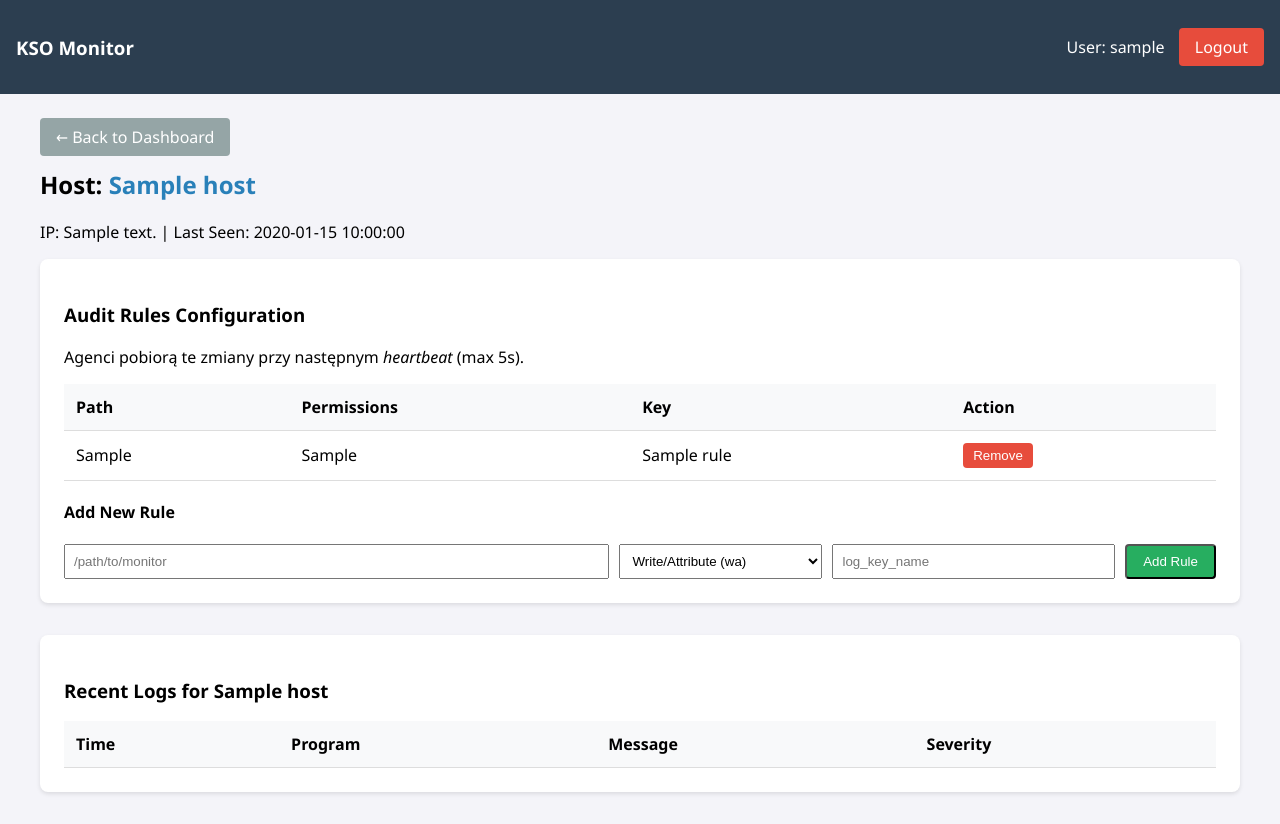
After one commit to arturght06/kso-proj, a Flask app: page /host/1 in a window 1280 px wide. The commit adds this page. Run offline with Flask 3, Linux system fonts and the light colour scheme; a user stored in the database is signed in; tables that the repository leaves empty hold one stand-in row (values such as "Sample post"); lists and menus that the app fills with data are empty.

Commit message:
changing page

```diff
--- a/server/app.py
+++ b/server/app.py
@@ -1,7 +1,7 @@
 from flask import Flask, request, jsonify, render_template, redirect, url_for, flash
 from flask_login import LoginManager, login_user, login_required, logout_user, current_user
 from werkzeug.security import generate_password_hash, check_password_hash
-from models import db, Host, LogEntry, MonitoringRule, User, Severity
+from models import db, Host, LogEntry, MonitoringRule, User, Severity, MonitoringRule
 import datetime
 import os
 from dotenv import load_dotenv
@@ -61,6 +61,55 @@ def logout():
 
 
 
+@app.route('/host/<int:host_id>')
+@login_required
+def host_details(host_id):
+    host = Host.query.get_or_404(host_id)
+    # last 50 logs for this host
+    logs = LogEntry.query.filter_by(host_id=host.id).order_by(LogEntry.timestamp.desc()).limit(50).all()
+    return render_template('host_details.html', host=host, logs=logs)
+
+@app.route('/host/<int:host_id>/add_rule', methods=['POST'])
+@login_required
+def add_rule_to_host(host_id):
+    host = Host.query.get_or_404(host_id)
+
+    path = request.form.get('path')
+    permissions = request.form.get('permissions')
+    key = request.form.get('key_label')
+
+    # check if rule already exists
+    rule = MonitoringRule.query.filter_by(path=path, permissions=permissions, key_label=key).first()
+
+    if not rule:
+        rule = MonitoringRule(path=path, permissions=permissions, key_label=key)
+        db.session.add(rule)
+
+    # associate rule with host
+    if rule not in host.rules:
+        host.rules.append(rule)
+        db.session.commit()
+        flash('Rule added successfully. Agent will sync shortly.', 'success')
+    else:
+        flash('Rule already active on this host.', 'info')
+
+    return redirect(url_for('host_details', host_id=host_id))
+
+@app.route('/host/<int:host_id>/delete_rule/<int:rule_id>', methods=['POST'])
+@login_required
+def delete_rule_from_host(host_id, rule_id):
+    host = Host.query.get_or_404(host_id)
+    rule = MonitoringRule.query.get_or_404(rule_id)
+
+    if rule in host.rules:
+        host.rules.remove(rule)
+        db.session.commit()
+        flash('Rule removed. Agent will stop tracking this path.', 'warning')
+
+    return redirect(url_for('host_details', host_id=host_id))
+
+
+
 if __name__ == '__main__':
     print("Starting Web Interface on port 5000...")
     app.run(host='0.0.0.0', port=5002, debug=True)
--- a/server/templates/dashboard.html
+++ b/server/templates/dashboard.html
@@ -18,7 +18,11 @@
             <tbody>
                 {% for host in hosts %}
                 <tr>
-                    <td>{{ host.hostname }}</td>
+                    <td>
+                        <a href="{{ url_for('host_details', host_id=host.id) }}" style="font-weight: bold; color: #2980b9; text-decoration: none;">
+                            {{ host.hostname }}
+                        </a>
+                    </td>
                     <td>{{ host.ip_address }}</td>
                     <td>{{ host.last_heartbeat.strftime('%Y-%m-%d %H:%M:%S') }}</td>
                     <td>
--- /dev/null
+++ b/server/templates/host_details.html
@@ -0,0 +1,76 @@
+{% extends "base.html" %}
+
+{% block content %}
+<div style="margin-bottom: 20px;">
+    <a href="{{ url_for('dashboard') }}" class="btn" style="background: #95a5a6;">&larr; Back to Dashboard</a>
+</div>
+
+<h2>Host: <span style="color: #2980b9;">{{ host.hostname }}</span></h2>
+<p>IP: {{ host.ip_address }} | Last Seen: {{ host.last_heartbeat.strftime('%Y-%m-%d %H:%M:%S') }}</p>
+
+<div class="card">
+    <h3>Audit Rules Configuration</h3>
+    <p>Agenci pobiorą te zmiany przy następnym <i>heartbeat</i> (max 5s).</p>
+
+    <table>
+        <thead>
+            <tr>
+                <th>Path</th>
+                <th>Permissions</th>
+                <th>Key</th>
+                <th>Action</th>
+            </tr>
+        </thead>
+        <tbody>
+            {% for rule in host.rules %}
+            <tr>
+                <td>{{ rule.path }}</td>
+                <td>{{ rule.permissions }}</td>
+                <td>{{ rule.key_label }}</td>
+                <td>
+                    <form action="{{ url_for('delete_rule_from_host', host_id=host.id, rule_id=rule.id) }}" method="POST" style="display:inline;">
+                        <button type="submit" style="background: #e74c3c; color: white; border: none; padding: 5px 10px; cursor: pointer; border-radius: 4px;">Remove</button>
+                    </form>
+                </td>
+            </tr>
+            {% endfor %}
+        </tbody>
+    </table>
+
+    <h4 style="margin-top: 20px;">Add New Rule</h4>
+    <form action="{{ url_for('add_rule_to_host', host_id=host.id) }}" method="POST" style="display: flex; gap: 10px;">
+        <input type="text" name="path" placeholder="/path/to/monitor" required style="flex: 2; padding: 8px;">
+        <select name="permissions" style="padding: 8px;">
+            <option value="wa">Write/Attribute (wa)</option>
+            <option value="rwxa">Read/Write/Exec/Attr (rwxa)</option>
+            <option value="x">Execute (x)</option>
+        </select>
+        <input type="text" name="key_label" placeholder="log_key_name" required style="flex: 1; padding: 8px;">
+        <button type="submit" class="btn" style="background: #27ae60;">Add Rule</button>
+    </form>
+</div>
+
+<div class="card">
+    <h3>Recent Logs for {{ host.hostname }}</h3>
+    <table>
+        <thead>
+            <tr>
+                <th>Time</th>
+                <th>Program</th>
+                <th>Message</th>
+                <th>Severity</th>
+            </tr>
+        </thead>
+        <tbody>
+            {% for log in logs %}
+            <tr>
+                <td>{{ log.timestamp.strftime('%H:%M:%S') }}</td>
+                <td>{{ log.program }}</td>
+                <td style="font-family: monospace; font-size: 0.9em;">{{ log.message[:120] }}...</td>
+                <td style="color: {{ 'red' if log.severity.value == 'critical' else 'black' }}">{{ log.severity.value }}</td>
+            </tr>
+            {% endfor %}
+        </tbody>
+    </table>
+</div>
+{% endblock %}
```
